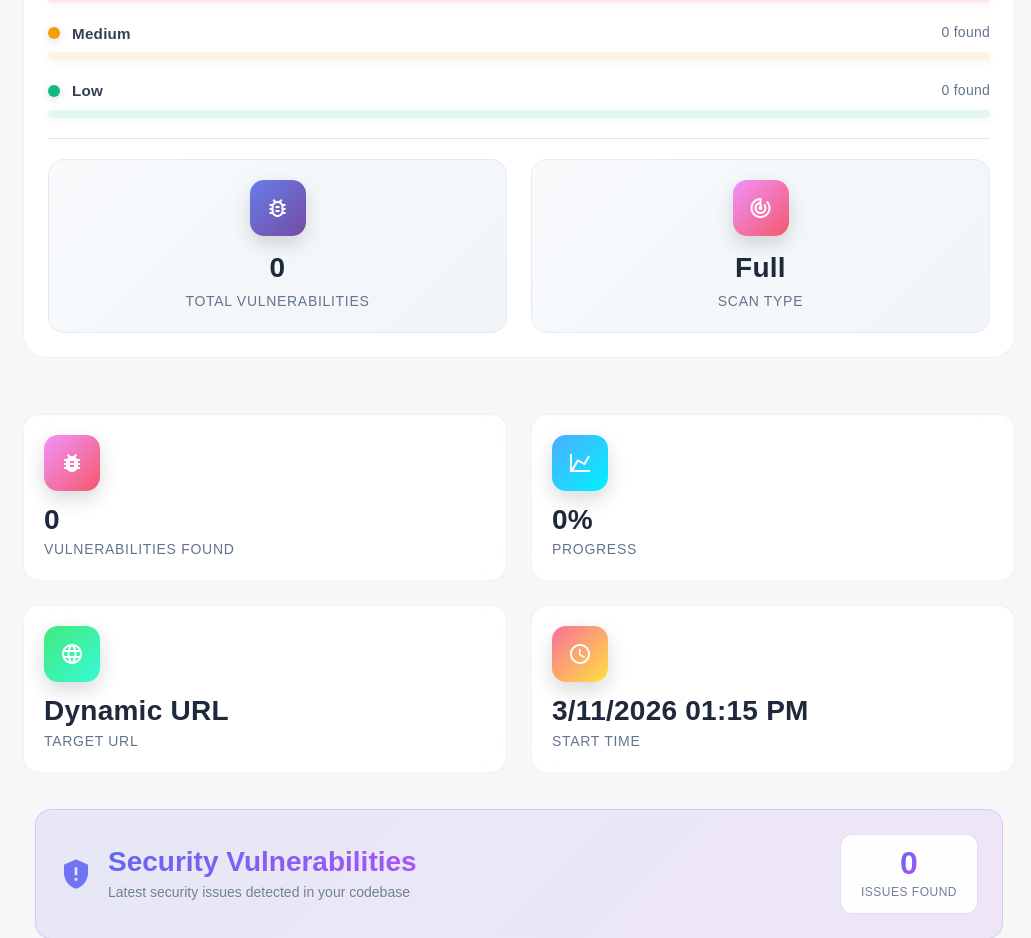
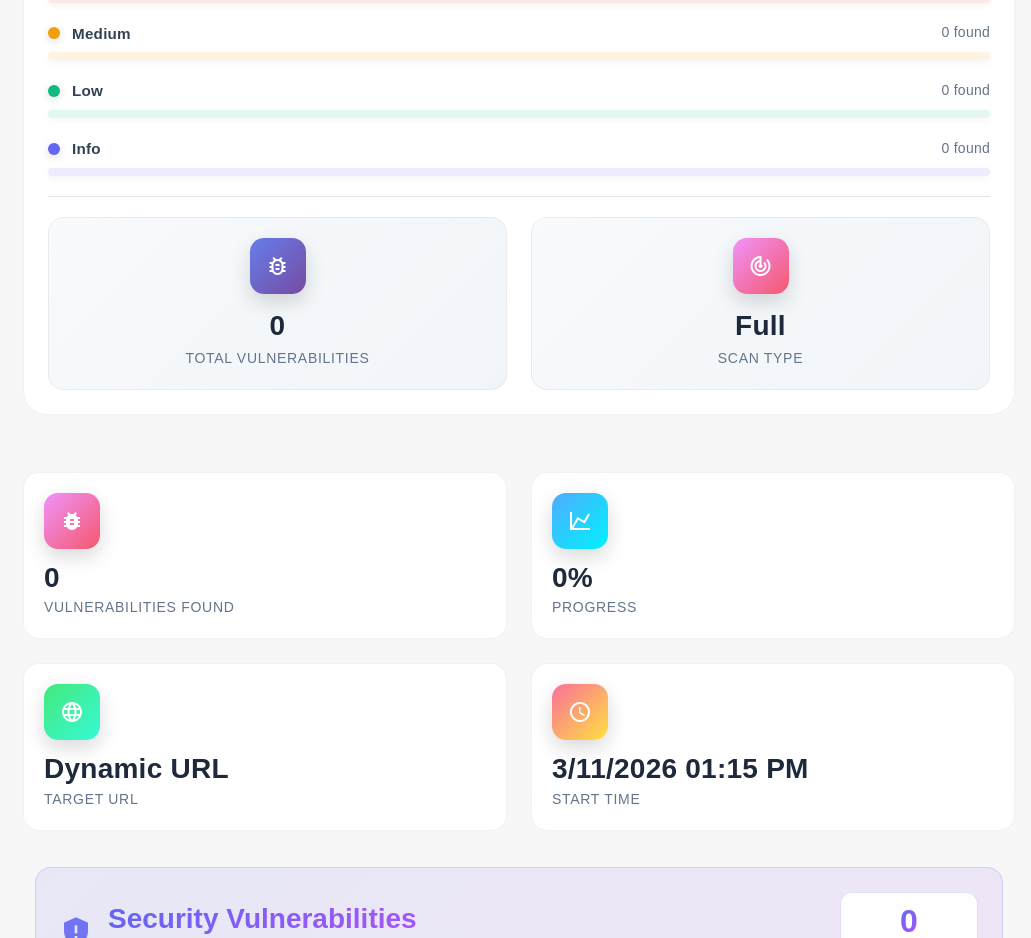
Before and after one commit to MikoBN1/AWAST_Diploma, a Vue app in the folder client/awast-front/: page /scanner in a window 1280 px wide. Shown: the part 1400-2338 px from the top of the page, without its empty margins (249-1280 px from the left). Built offline with nearby package versions, Linux system fonts and the light colour scheme; no server answers; sample sign-in values are in the browser's storage; a web font is replaced by a local one.

Commit message:
feat: enhance vulnerability handling by adding 'info' severity level and updating deduplication logic for alerts and vulnerabilities

```diff
--- a/client/awast-front/src/components/scanner/ScanVulnerabilitiesProgress.vue
+++ b/client/awast-front/src/components/scanner/ScanVulnerabilitiesProgress.vue
@@ -6,27 +6,17 @@ import { storeToRefs } from 'pinia';
 const scanStore = useScanStore();
 const { alerts, totalAlertsFound } = storeToRefs(scanStore);
 
+// Same dedupe key as ScanVulnerabilitiyList: by CWE id (cveId), then CVE, else N/A
 const uniqueAlerts = computed(() => {
-  const seen = new Set<string>();
-  const result: any[] = [];
-
-  alerts.value.forEach((alert: any) => {
-    const cweid = (alert.cweid ?? '').toString().trim();
-    const cve = (alert.cve ?? '').toString().trim();
-
-    let key: string;
-    if (cweid) {
-      key = `CWE-${cweid}`;
-    } else if (cve) {
-      key = cve;
-    } else {
-      key = `${alert.alert || alert.name}|${alert.url}|${alert.param}`;
-    }
-
-    if (seen.has(key)) return;
-    seen.add(key);
-    result.push(alert);
-  });
+  const seenCwe = new Set<string>();
+  const result = [];
+  console.log(alerts.value);
+  for (const v of alerts.value) {
+    const key = v.cweid || 'N/A';
+    if (seenCwe.has(key)) continue;
+    seenCwe.add(key);
+    result.push(v);
+  }
 
   return result;
 });
@@ -35,11 +25,13 @@ const vulns = computed(() => {
   let high = 0;
   let medium = 0;
   let low = 0;
-
+  let info = 0;
+  console.log(uniqueAlerts.value);
   uniqueAlerts.value.forEach((alert: any) => {
     if (alert.risk === 'High') high++;
     else if (alert.risk === 'Medium') medium++;
     else if (alert.risk === 'Low') low++;
+    else if (alert.risk === 'Informational' || alert.risk === 'Info') info++;
   });
 
   return [
@@ -60,6 +52,12 @@ const vulns = computed(() => {
       value: low,
       color: "#10b981",
       gradient: "linear-gradient(90deg, #10b981 0%, #059669 100%)",
+    },
+    {
+      severity: "Info",
+      value: info,
+      color: "#6366f1",
+      gradient: "linear-gradient(90deg, #6366f1 0%, #4f46e5 100%)",
     },
   ];
 });
@@ -166,6 +164,10 @@ const scanType = ref("Full");
   background: #10b981;
 }
 
+.severity-info {
+  background: #6366f1;
+}
+
 .severity-label {
   font-weight: 600;
   font-size: 0.95rem;
--- a/client/awast-front/src/components/scanner/ScanVulnerabilitiyList.vue
+++ b/client/awast-front/src/components/scanner/ScanVulnerabilitiyList.vue
@@ -11,7 +11,7 @@ const { alerts } = storeToRefs(scanStore);
 
 interface Vulnerability {
   id: string
-  severity: 'critical' | 'high' | 'medium' | 'low'
+  severity: 'critical' | 'high' | 'medium' | 'low' | 'info'
   cveId: string
   title: string
   description: string
@@ -22,13 +22,14 @@ interface Vulnerability {
   payload: string
 }
 
-const mapRiskToSeverity = (risk?: string): 'critical' | 'high' | 'medium' | 'low' => {
+const mapRiskToSeverity = (risk?: string): 'critical' | 'high' | 'medium' | 'low' | 'info' => {
   if (!risk) return 'low';
   switch(risk.toLowerCase()) {
     case 'high': return 'high';
     case 'medium': return 'medium';
     case 'low': return 'low';
-    case 'informational': return 'low';
+    case 'informational':
+    case 'info': return 'info';
     default: return 'low';
   }
 };
@@ -61,6 +62,21 @@ const uniqueVulnerabilities = computed<Vulnerability[]>(() => {
   }
 
   return result;
+});
+
+// Severity order: high (critical) → medium → low → info
+const severityOrder: Record<string, number> = {
+  critical: 0,
+  high: 1,
+  medium: 2,
+  low: 3,
+  info: 4,
+};
+
+const sortedVulnerabilities = computed<Vulnerability[]>(() => {
+  return [...uniqueVulnerabilities.value].sort(
+    (a, b) => (severityOrder[a.severity] ?? 5) - (severityOrder[b.severity] ?? 5)
+  );
 });
 
 // AI Verify dialog state
@@ -149,6 +165,12 @@ const getSeverityConfig = (severity: string) => {
       gradient: 'linear-gradient(135deg, #6bcf7f 0%, #4facfe 100%)',
       color: '#6bcf7f',
       textColor: '#fff'
+    },
+    info: {
+      icon: 'mdi-information-outline',
+      gradient: 'linear-gradient(135deg, #6366f1 0%, #4f46e5 100%)',
+      color: '#6366f1',
+      textColor: '#fff'
     }
   }
   return configs[severity as keyof typeof configs] || configs.low
@@ -171,7 +193,7 @@ const goToChainAnalysis = () => {
       </div>
       <div class="header-right">
         <v-btn
-          v-if="uniqueVulnerabilities.length > 0"
+          v-if="sortedVulnerabilities.length > 0"
           color="deep-purple"
           variant="elevated"
           class="chain-btn text-none font-weight-bold mr-4"
@@ -181,7 +203,7 @@ const goToChainAnalysis = () => {
           Discover Attack Chains
         </v-btn>
         <div class="stats-badge">
-          <span class="stats-number">{{ uniqueVulnerabilities.length }}</span>
+          <span class="stats-number">{{ sortedVulnerabilities.length }}</span>
           <span class="stats-label">Issues Found</span>
         </div>
       </div>
@@ -189,7 +211,7 @@ const goToChainAnalysis = () => {
 
     <div class="vulnerabilities-list">
       <div
-        v-for="vuln in uniqueVulnerabilities"
+        v-for="vuln in sortedVulnerabilities"
         :key="`${vuln.id}|${vuln.url}|${vuln.parameter}`"
         class="vuln-card"
         :class="{ 'expanded': expandedItems.has(`${vuln.id}|${vuln.url}|${vuln.parameter}`) }"
@@ -441,9 +463,14 @@ const goToChainAnalysis = () => {
   background: linear-gradient(135deg, #6bcf7f 0%, #4facfe 100%);
 }
 
+.severity-badge-info {
+  background: linear-gradient(135deg, #6366f1 0%, #4f46e5 100%);
+}
+
 .severity-icon-critical,
 .severity-icon-high,
-.severity-icon-low {
+.severity-icon-low,
+.severity-icon-info {
   color: #fff;
 }
 
@@ -453,7 +480,8 @@ const goToChainAnalysis = () => {
 
 .severity-text-critical,
 .severity-text-high,
-.severity-text-low {
+.severity-text-low,
+.severity-text-info {
   color: #fff;
 }
 
@@ -626,6 +654,11 @@ const goToChainAnalysis = () => {
   color: #fff !important;
 }
 
+.exploit-btn-info {
+  background: linear-gradient(135deg, #818cf8 0%, #6366f1 100%) !important;
+  color: #fff !important;
+}
+
 .header-right {
   display: flex;
   align-items: center;
--- a/client/awast-front/src/views/ScannerView.vue
+++ b/client/awast-front/src/views/ScannerView.vue
@@ -30,7 +30,7 @@ const buildCookiesObject = (): Record<string, string> | undefined => {
   const result: Record<string, string> = {};
   for (const pair of pairs) {
     const [key, ...rest] = pair.split('=');
-    const trimmedKey = key.trim();
+    const trimmedKey = key?.trim();
     if (!trimmedKey) continue;
     result[trimmedKey] = rest.join('=');
   }
```
Also changed, not shown: 2 other files (tests, documents, lock files or other folders).
